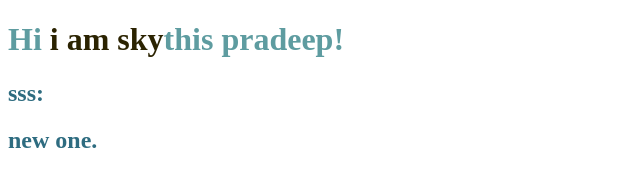
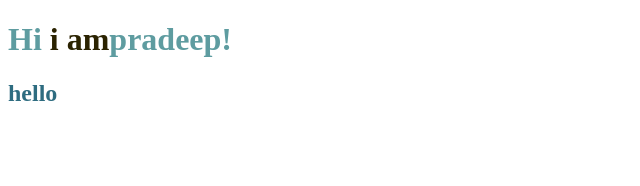
Before and after one commit to Pradeepanbalagan16/pnr, a plain HTML site: page index.html in a window 1280 px wide. Shown: the whole page, without its empty margins (0-640 px from the left). Drawn offline with Linux system fonts and the light colour scheme.

Commit message:
Update index.html

```diff
--- a/index.html
+++ b/index.html
@@ -4,9 +4,9 @@
       <title>Page Title</title>
    </head>
    <body>
-      <h1 style="color: #5e9ca0;">Hi <span style="color: #2b2301;">i am sky</span>this pradeep!</h1>
-      <h2 style="color: #2e6c80;">sss:</h2>
-      <h2 style="color: #2e6c80;">new one.</h2>
+      <h1 style="color: #5e9ca0;">Hi <span style="color: #2b2301;">i am</span>pradeep!</h1>
+      <h2 style="color: #2e6c80;"hi:</h2>
+      <h2 style="color: #2e6c80;">hello</h2>
       <p>&nbsp;</p>
       <p><strong>&nbsp;</strong></p>
    </body>
```
